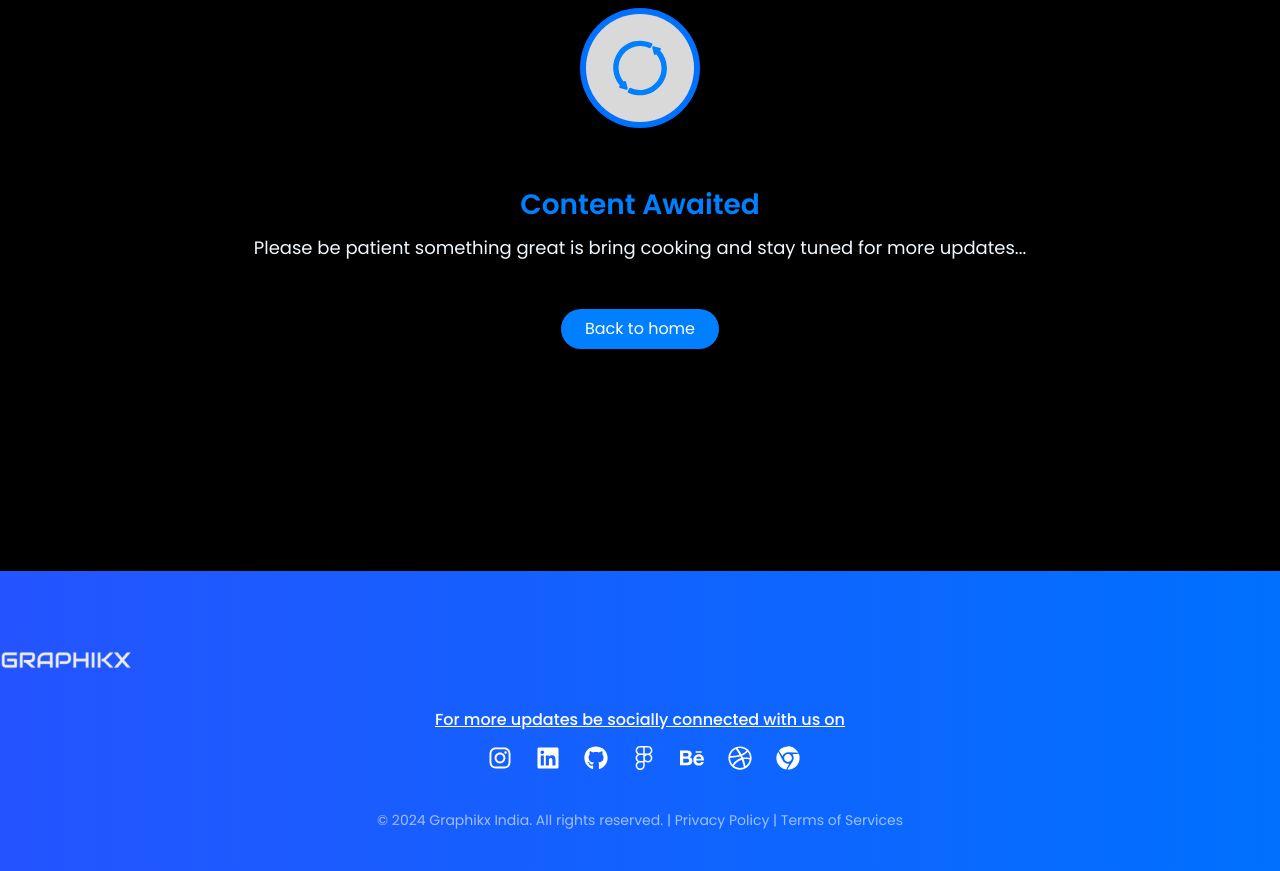
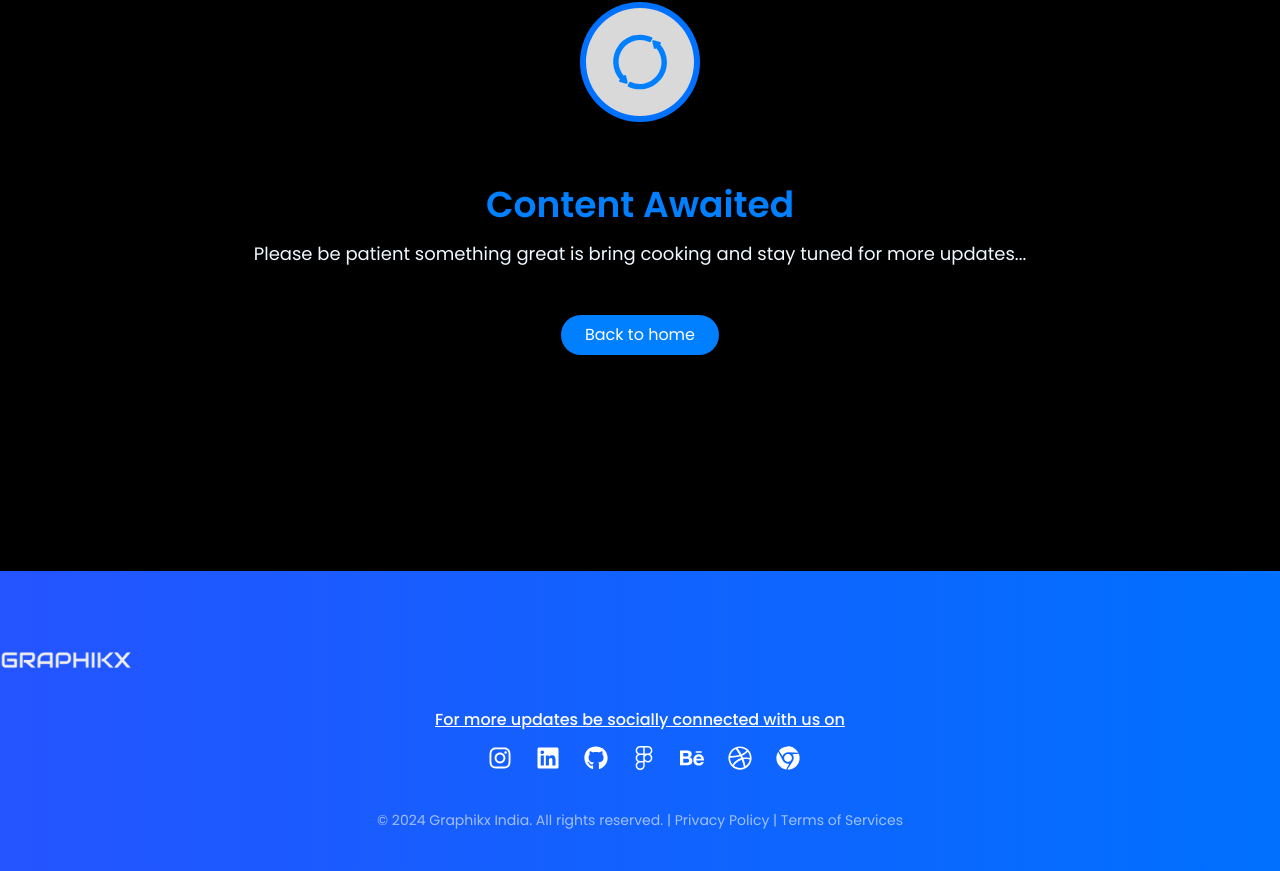
Before and after one commit to r4ravikumar-dev/graphikx, a React (Vite) app: page / in a window 1280 px wide. Shown: the part 1031-1902 px from the top of the page. Built offline with nearby package versions, Linux system fonts and the light colour scheme.

Commit message:
made changes in pages

```diff
--- a/src/components/elements/ContentAwaited.jsx
+++ b/src/components/elements/ContentAwaited.jsx
@@ -15,10 +15,10 @@ function ContentAwaited() {
           />
         </div>
         <div className="font-poppins flex flex-wrap flex-col item-center justify-center text-center mt-12">
-          <div className="text-[28px] font-semibold text-darkBlue flex flex-wrap justify-center ">
+          <div className="text-[28px] sm:text-[36px]  font-semibold text-darkBlue flex flex-wrap justify-center ">
             Content Awaited
           </div>
-          <div className=" mb-12 mt-2 text-[18px] text-lightBlue flex flex-wrap justify-center ">
+          <div className=" mb-12 mt-2 text-[14px] sm:text-[18px] text-lightBlue flex flex-wrap justify-center ">
             Please be patient something great is bring cooking and stay tuned
             for more updates...
           </div>
```
